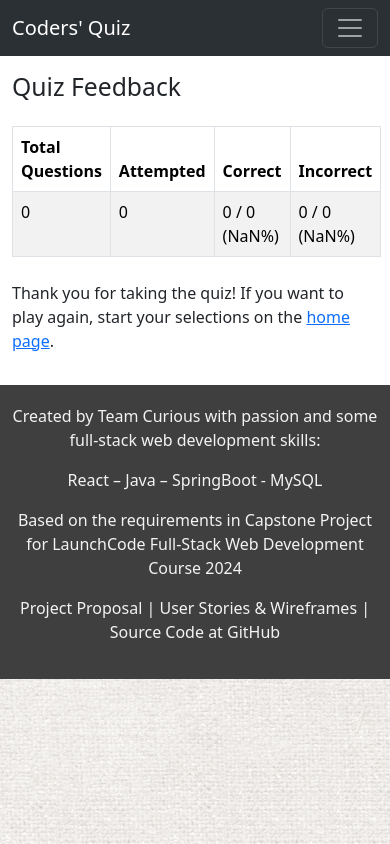
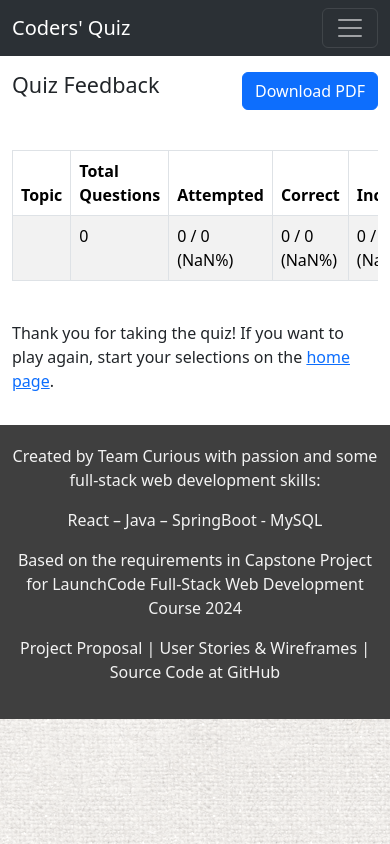
Before and after one commit to ALLHUBS-Jan-2024-Liftoff/liftoff-curious, a React (Create React App) app in the folder quiz-ui/: page /feedback in a window 390 px wide. Built offline with nearby package versions, Linux system fonts and the light colour scheme.

Commit message:
mobile friendly feedback page and PDF download

```diff
--- a/quiz-ui/package.json
+++ b/quiz-ui/package.json
@@ -8,6 +8,8 @@
     "@testing-library/user-event": "^13.5.0",
     "axios": "^1.7.2",
     "bootstrap": "^5.3.3",
+    "html2canvas": "^1.4.1",
+    "jspdf": "^2.5.1",
     "papaparse": "^5.4.1",
     "react": "^18.3.1",
     "react-bootstrap": "^2.10.4",
--- a/quiz-ui/src/App.css
+++ b/quiz-ui/src/App.css
@@ -86,3 +86,9 @@ body.dark {
   border-color: #28a745; */
   color: black;
 }
+
+@media print {
+  .feedback-section {
+    page-break-inside: avoid;
+  }
+}
--- a/quiz-ui/src/components/QuizEnvironment.jsx
+++ b/quiz-ui/src/components/QuizEnvironment.jsx
@@ -140,7 +140,7 @@ function QuizEnvironment({ questions, numQuestions, chosenTopic }) {
         ...q,
         userAnswer: userAnswers[index],
       }));
-      navigate('/feedback', { state: { quizData } });
+      navigate('/feedback', { state: { quizData, topic: chosenTopic } });
     }
   };
 
--- a/quiz-ui/src/pages/FeedbackPage.jsx
+++ b/quiz-ui/src/pages/FeedbackPage.jsx
@@ -1,10 +1,12 @@
 import React from 'react';
 import { useLocation, Link } from 'react-router-dom';
-import { Table } from 'react-bootstrap';
+import { Table, Button } from 'react-bootstrap';
+import jsPDF from 'jspdf';
+import html2canvas from 'html2canvas';
 
 function FeedbackPage() {
   const location = useLocation();
-  const { quizData } = location.state || { quizData: [] };
+  const { quizData, topic } = location.state || { quizData: [], topic: '' };
 
   const totalQuestions = quizData.length;
   const attemptedQuestions = quizData.filter((q) => typeof q.userAnswer === 'string').length;
@@ -13,13 +15,56 @@ function FeedbackPage() {
 
   const correctPercentage = ((correctAnswers / totalQuestions) * 100).toFixed(2);
   const wrongPercentage = ((wrongAnswers / totalQuestions) * 100).toFixed(2);
+  const attemptedPercentage = ((attemptedQuestions / totalQuestions) * 100).toFixed(2);
+
+  const downloadPDF = () => {
+    const input = document.getElementById('feedback-container');
+    html2canvas(input)
+      .then((canvas) => {
+        const imgData = canvas.toDataURL('image/png');
+        const pdf = new jsPDF('p', 'mm', 'a4');
+        const pdfWidth = pdf.internal.pageSize.getWidth();
+        const pdfHeight = pdf.internal.pageSize.getHeight();
+        const margin = 10;
+        const imgWidth = pdfWidth - 2 * margin;
+        const imgHeight = (canvas.height * imgWidth) / canvas.width;
+        let heightLeft = imgHeight;
+        let position = margin; // Start position for the first page with top margin
+
+        pdf.addImage(imgData, 'PNG', margin, position, imgWidth, imgHeight);
+        heightLeft -= pdfHeight - 2 * margin;
+
+        while (heightLeft >= 0) {
+          position = heightLeft - imgHeight + margin;
+          pdf.addPage();
+          pdf.addImage(imgData, 'PNG', margin, position, imgWidth, imgHeight);
+          heightLeft -= pdfHeight - 2 * margin;
+        }
+
+        pdf.save('quiz_feedback.pdf');
+      })
+      .catch((error) => {
+        console.error('Error generating PDF:', error);
+      });
+  };
 
   return (
-    <div className="container py-3 py-lg-5 bg-white">
-      <h2>Quiz Feedback</h2>
-      <Table striped bordered hover className="mt-4 rounded">
+    <div className="container py-3 py-lg-5 bg-white px-lg-4" id="feedback-container">
+      <div className="row">
+        <div className="col-6">
+          <h4>Quiz Feedback</h4>
+        </div>
+        <div className="col-6">
+          <p className="text-end">
+            <Button variant="primary" onClick={downloadPDF}>Download PDF</Button>
+          </p>
+        </div>
+      </div>
+      <div id="feedback-content">
+        <Table striped bordered hover className="mt-4 rounded responsive" responsive>
           <thead>
             <tr>
+              <th>Topic</th>
               <th>Total Questions</th>
               <th>Attempted</th>
               <th>Correct</th>
@@ -28,8 +73,9 @@ function FeedbackPage() {
           </thead>
           <tbody>
             <tr>
+              <td>{topic}</td>
               <td>{totalQuestions}</td>
-            <td>{attemptedQuestions}</td>
+              <td>{attemptedQuestions} / {totalQuestions} ({attemptedPercentage}%)</td>
               <td>
                 {correctAnswers} / {totalQuestions} ({correctPercentage}%)
               </td>
@@ -41,7 +87,7 @@ function FeedbackPage() {
         </Table>
 
         {quizData.map((question, index) => (
-        <div key={question.id} className="mb-4 p-3 border rounded">
+          <div key={question.id} className="mb-4 p-3 border rounded feedback-section">
             <p>
               <strong>Q{index + 1}: {question.content}</strong>
             </p>
@@ -75,6 +121,7 @@ function FeedbackPage() {
             </div>
           </div>
         ))}
+      </div>
 
       <p className="mt-4">
         Thank you for taking the quiz! If you want to play again, start your selections on the{' '}
```
Also changed, not shown: 1 other file (tests, documents, lock files or other folders). Lines whose indentation alone changed are shown as unchanged.
